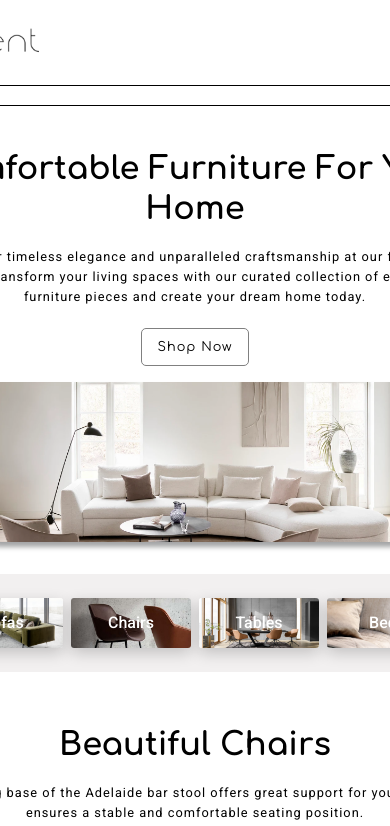
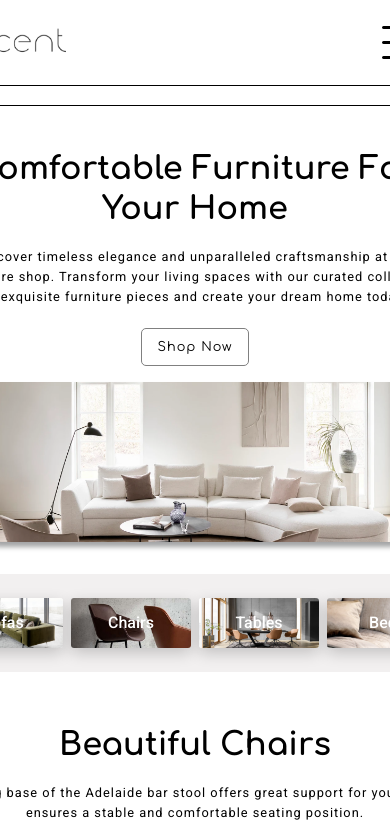
Before and after one commit to IevaZR/ecommerce-store-frontend, a React (Create React App) app: page / in a window 390 px wide. Shown: the top 826 px of the page. Built offline with nearby package versions, Linux system fonts and the light colour scheme.

Commit message:
fixed header and hero widths

```diff
--- a/src/Components/Header/Header.css
+++ b/src/Components/Header/Header.css
@@ -127,6 +127,7 @@
     padding-top: 1rem;
     height: 5rem;
     padding-bottom: 1.5rem;
+    width: 90%;
   }
   .HeaderLogoWrapper {
     width: 7rem;
--- a/src/Components/HeroSection/HeroSection.css
+++ b/src/Components/HeroSection/HeroSection.css
@@ -53,6 +53,7 @@
     padding-top: 0.5rem;
     flex-direction: column;
     text-align: center;
+    width: 90%;
   }
   .HeroSectionHeadingWrapper {
     width: 100%;
```
